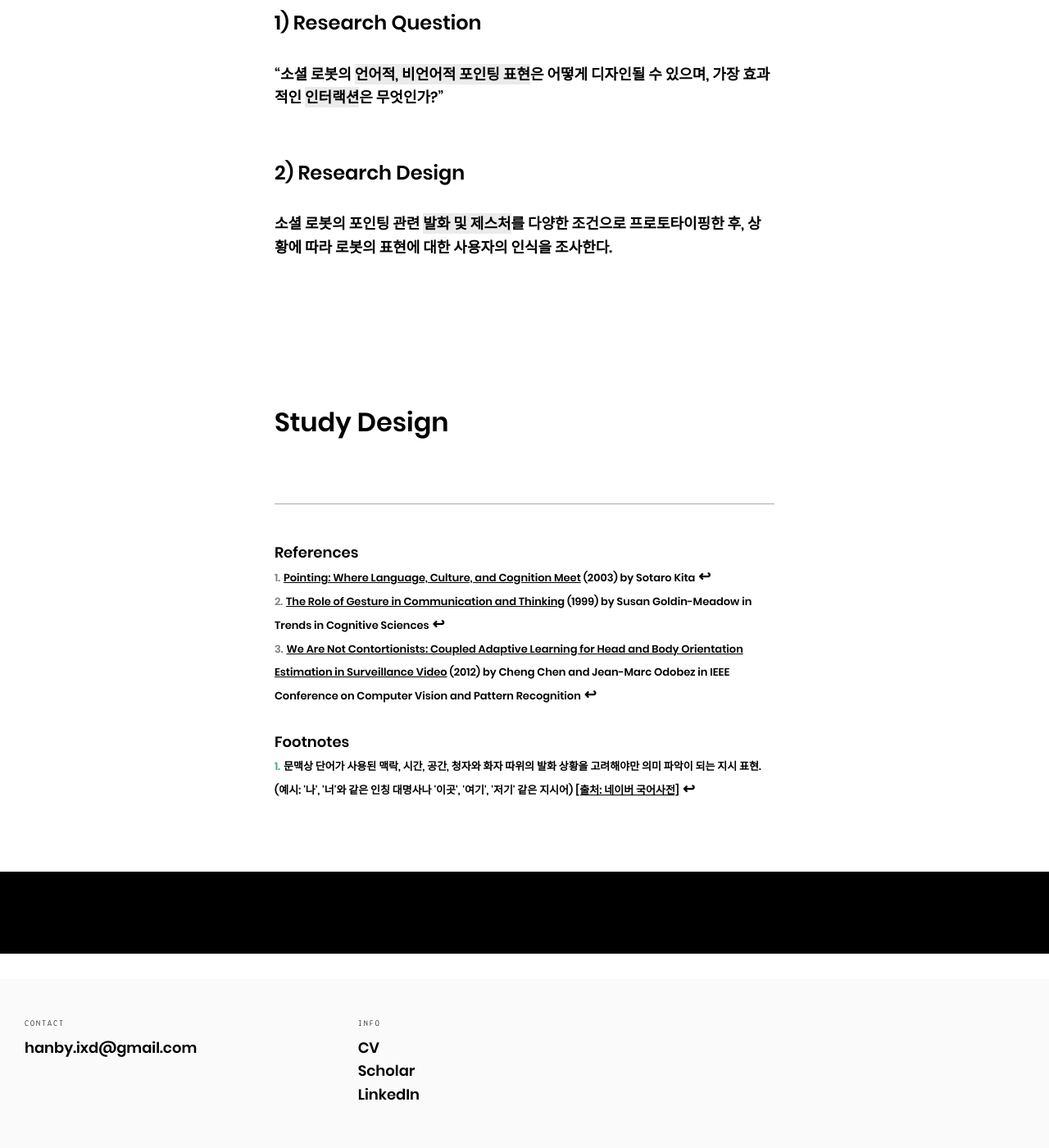
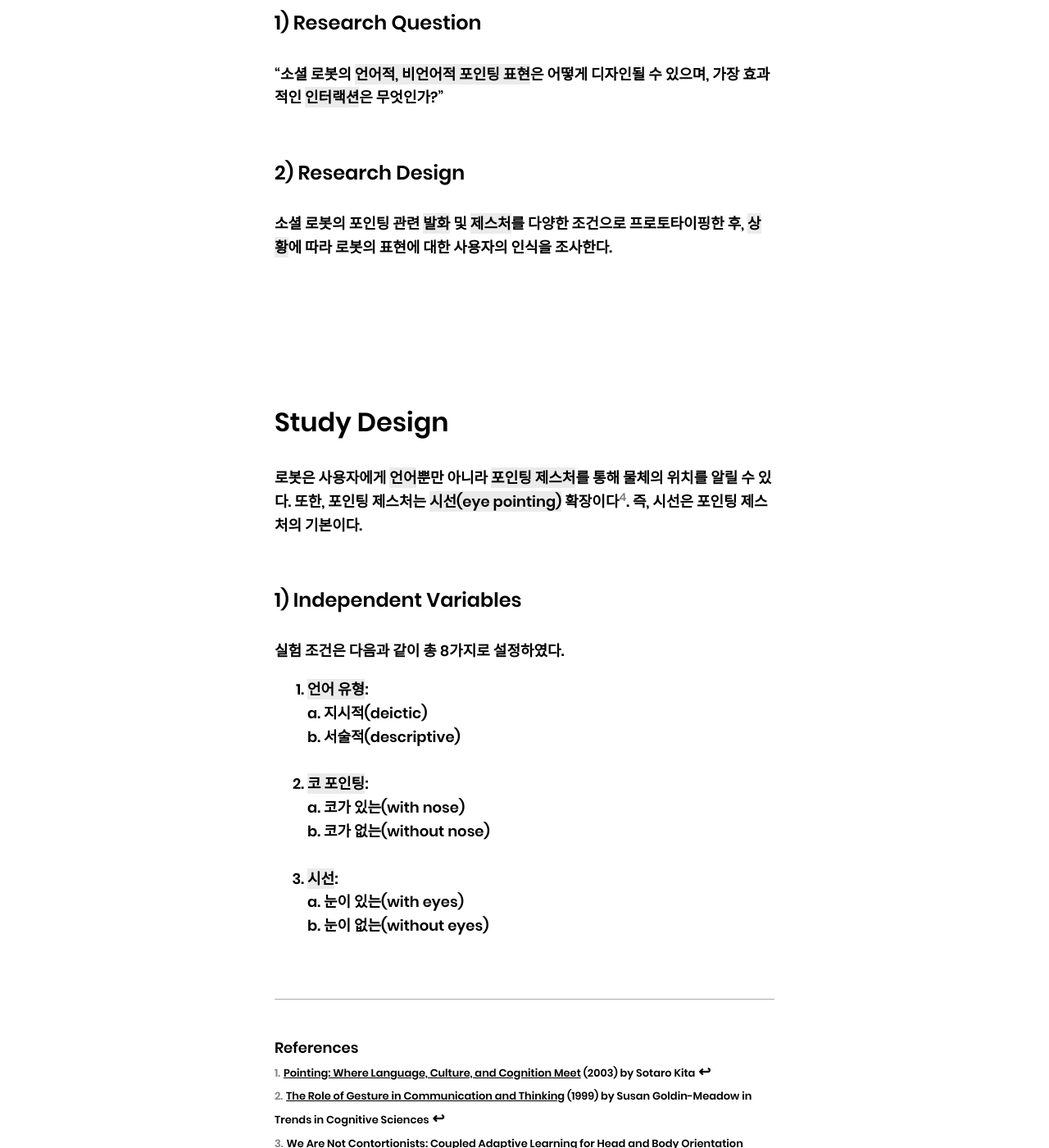
Before and after one commit to hanby-ixd/hanby-ixd.github.io, a Jekyll site: the page built from _posts/projects/2021-01-03-thisorthat.md, in a window 1280 px wide and 1400 px high, scrolled down 3440 px. Shown: the whole window at 82% size. Built offline with Jekyll 4.4.1, drawn with Linux system fonts in a browser that asks for light colours; nearby versions of some CDN libraries; library files that are not in the unit come from our copies; before the commit the page ends 4788 px from its top, so only the background shows below that; some of the changed text lies outside the part shown.

Commit message:
Update 2021-01-03-thisorthat.md

```diff
--- a/_posts/projects/2021-01-03-thisorthat.md
+++ b/_posts/projects/2021-01-03-thisorthat.md
@@ -99,17 +99,43 @@ Design Question: "<span style="background-color:#EBEBEB">소셜 로봇</span>은
 <font size="5em">2) Research Design</font>
 <br>
 
-소셜 로봇의 포인팅 관련 <span style="background-color:#EBEBEB">발화 및 제스처</span>를 다양한 조건으로 프로토타이핑한 후, 상황에 따라 로봇의 표현에 대한 사용자의 인식을 조사한다.
+소셜 로봇의 포인팅 관련 <span style="background-color:#EBEBEB">발화</span> 및 <span style="background-color:#EBEBEB">제스처</span>를 다양한 조건으로 프로토타이핑한 후, <span style="background-color:#EBEBEB">상황</span>에 따라 로봇의 표현에 대한 사용자의 인식을 조사한다.
 <br><br><br><br><br><br>
 
 <font size="6em">Study Design</font>
 <br>
 
+로봇은 사용자에게 <span style="background-color:#EBEBEB">언어</span>뿐만 아니라 <span style="background-color:#EBEBEB">포인팅 제스처</span>를 통해 물체의 위치를 알릴 수 있다. 또한, 포인팅 제스처는 <span style="background-color:#EBEBEB">시선(eye pointing)</span> 확장이다<sup id="R04">[<span style="color:gray">4</span>](#reference_4)</sup>. 즉, 시선은 포인팅 제스처의 기본이다.
+<br><br>
+
+<font size="5em">1) Independent Variables</font>
+<br>
+
+실험 조건은 다음과 같이 총 8가지로 설정하였다.
+
+01. <span style="background-color:#EBEBEB">언어 유형</span>:
+  - a. 지시적(deictic)
+  - b. 서술적(descriptive)
+<br>
+
+02. <span style="background-color:#EBEBEB">코 포인팅</span>:
+  - a. 코가 있는(with nose)
+  - b. 코가 없는(without nose)
+<br>
+
+03. <span style="background-color:#EBEBEB">시선</span>:
+  - a. 눈이 있는(with eyes)
+  - b. 눈이 없는(without eyes)
+<br>
+
+
 ---
+
 **References**
 <a name="reference_1"><font size="2em" color="gray">1.</font></a> [<font size="2em"><u>Pointing: Where Language, Culture, and Cognition Meet</u></font>](https://books.google.co.kr/books?hl=ko&lr=&id=JlN4AgAAQBAJ&oi=fnd&pg=PP1&dq=Pointing:+Where+Language,+Culture,+and+Cognition+Meet&ots=pP_hGHknJb&sig=fk5eCywXFbZW79pPA4QPUP5An-Q#v=onepage&q=Pointing%3A%20Where%20Language%2C%20Culture%2C%20and%20Cognition%20Meet&f=false)<font size="2em"> (2003) by Sotaro Kita</font> [↩](#R01)
 <a name="reference_2"><font size="2em" color="gray">2.</font></a> [<font size="2em"><u>The Role of Gesture in Communication and Thinking</u></font>](http://citeseerx.ist.psu.edu/viewdoc/download;jsessionid=51D1CBC4966CC0EDAAF34593B83E30F3?doi=10.1.1.462.5492&rep=rep1&type=pdf)<font size="2em"> (1999) by Susan Goldin-Meadow in Trends in Cognitive Sciences</font> [↩](#R02)
 <a name="reference_3"><font size="2em" color="gray">3.</font></a> [<font size="2em"><u>We Are Not Contortionists: Coupled Adaptive Learning for Head and Body Orientation Estimation in Surveillance Video</u></font>](https://ieeexplore.ieee.org/document/6247845)<font size="2em"> (2012) by Cheng Chen and Jean-Marc Odobez in IEEE Conference on Computer Vision and Pattern Recognition</font> [↩](#R03)
+<a name="reference_4"><font size="2em" color="gray">4.</font></a> [<font size="2em"><u>Becoming Human: From Pointing Gestures to Syntax</u></font>](https://books.google.co.kr/books?hl=ko&lr=&id=jK5nk7iDgSYC&oi=fnd&pg=PT1&dq=Becoming+Human:+From+Pointing+Gestures+to+Syntax&ots=DpGBCF5PdV&sig=_Q7GH-Ar1iBDJupb8caNUO2sg98#v=onepage&q=Becoming%20Human%3A%20From%20Pointing%20Gestures%20to%20Syntax&f=false)<font size="2em"> (2011) by Teresa Bejarano</font> [↩](#R04)
 
 <br>
 
```
